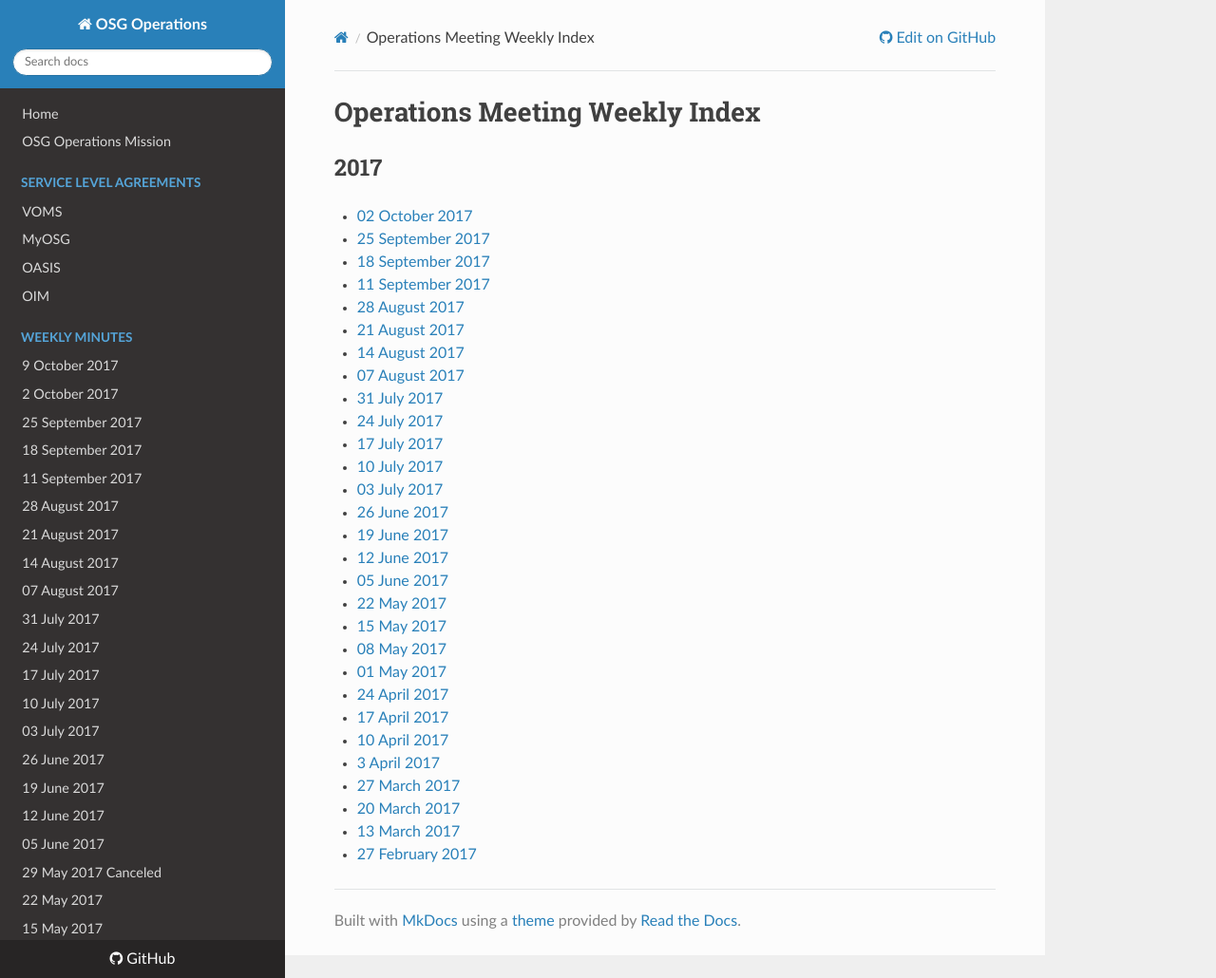
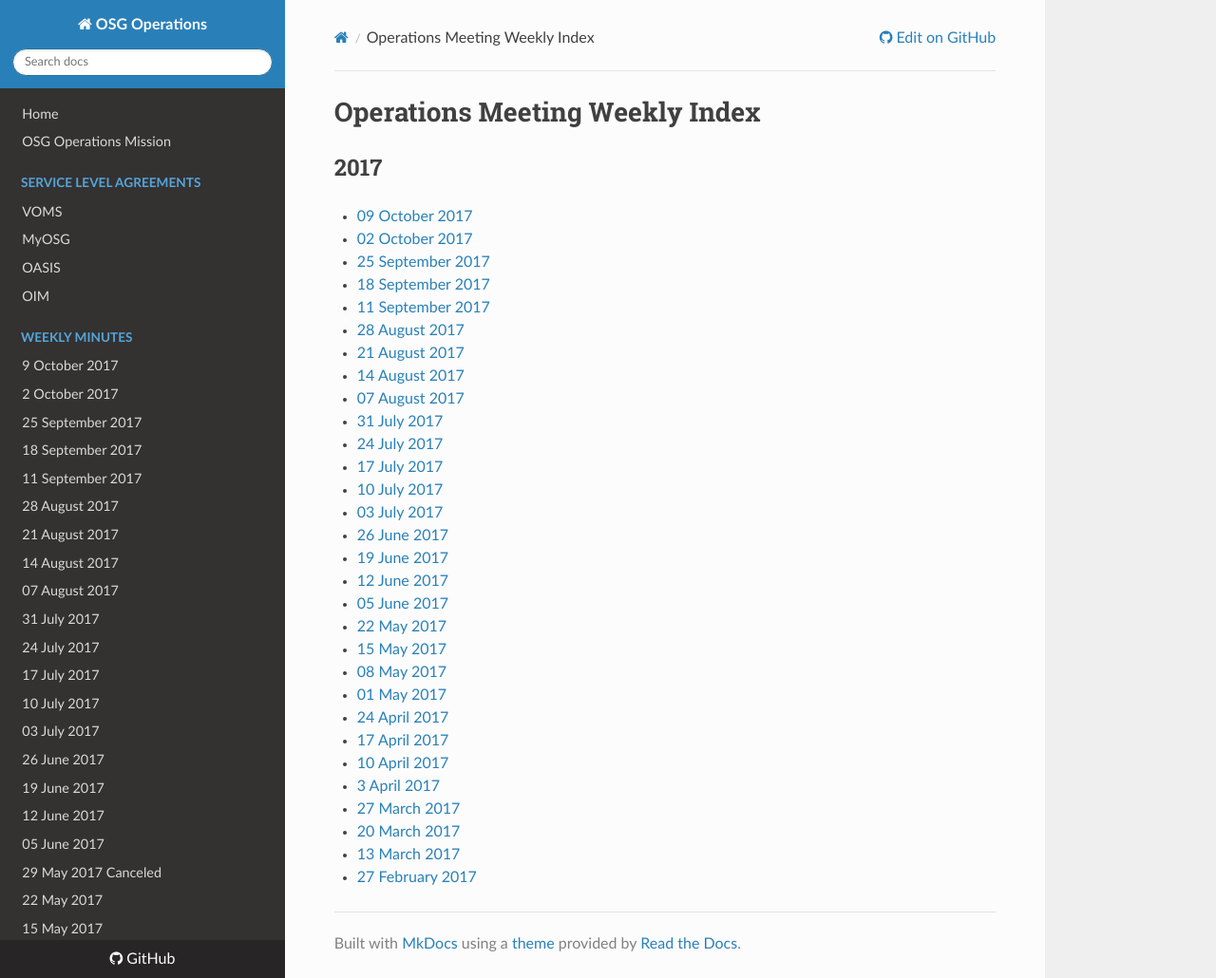
Before and after one commit to osg-htc/operations, an MkDocs documentation site: the page built from docs/WeeklyMinutes/MeetingIndex.md, in a window 1280 px wide and 1030 px high. Shown: the whole window at 95% size. Built offline with MkDocs 1.6.1, drawn with Linux system fonts in a browser that asks for light colours; nearby versions of some CDN libraries; old or Windows-style settings are respelled for this version of MkDocs.

Commit message:
Update MeetingIndex.md

```diff
--- a/docs/WeeklyMinutes/MeetingIndex.md
+++ b/docs/WeeklyMinutes/MeetingIndex.md
@@ -1,6 +1,7 @@
 # Operations Meeting Weekly Index
 
 ## 2017
+   * [09 October 2017](09Oct2017.md)
    * [02 October 2017](02Oct2017.md)
    * [25 September 2017](25Sep2017.md)
    * [18 September 2017](18Sep2017.md)
```
